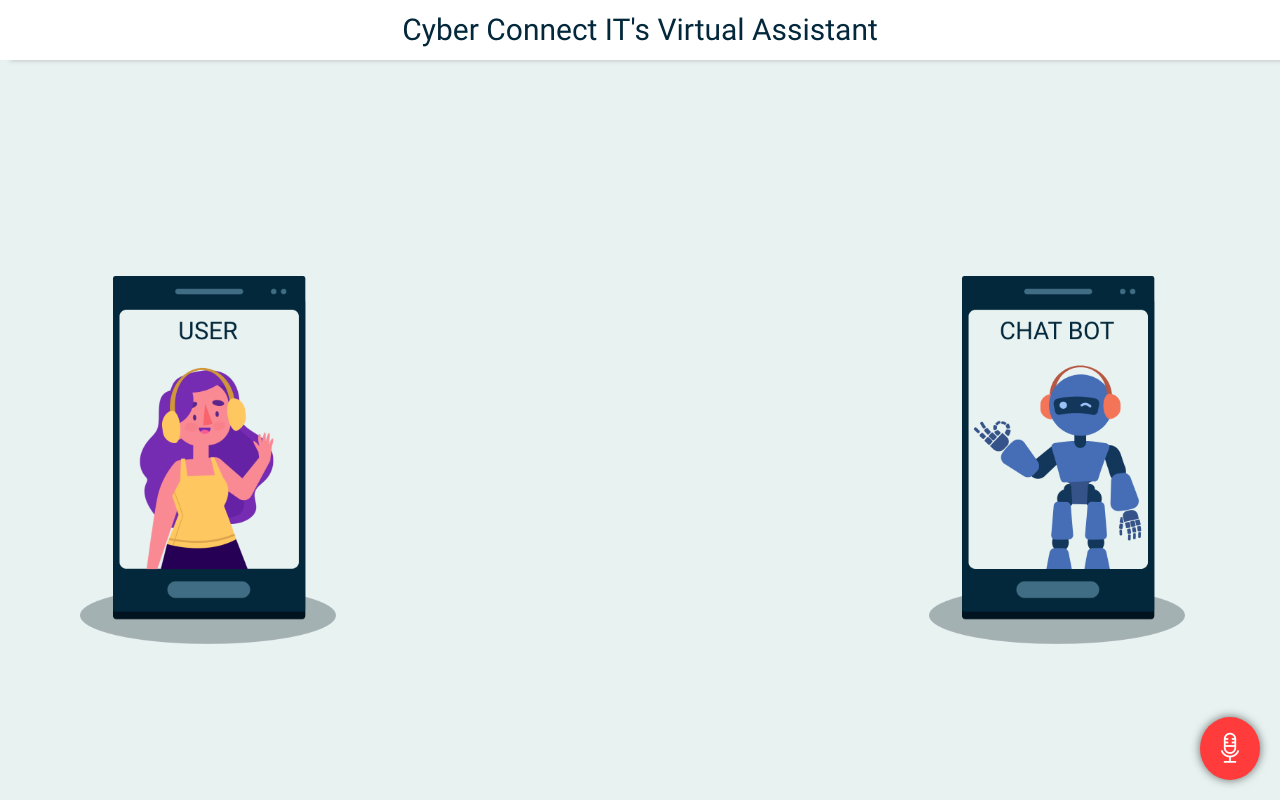
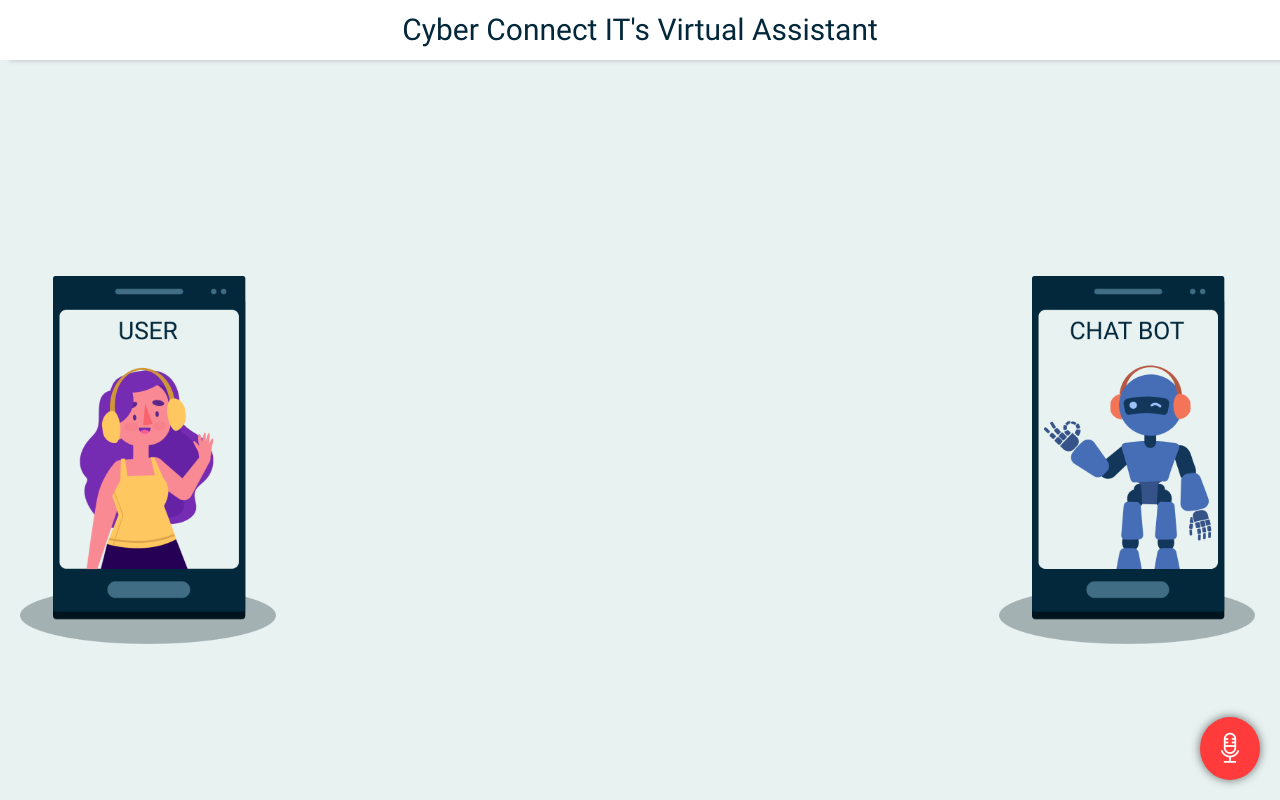
Before and after one commit to cyberconnectit/chatbot, a plain HTML site: page index.html in a window 1280 px wide. Drawn offline with Linux system fonts and the light colour scheme.

Commit message:
Update style.css

```diff
--- a/css/style.css
+++ b/css/style.css
@@ -78,12 +78,12 @@ header {
     display: flex;
     align-items: center;
     position: fixed;
-    left: 80px;
+    left: 20px;
     z-index: 99999;
 }
 .chatbot-area {
     float: right;
-    right: 80px;
+    right: 10px;
     left: auto;
 }
 .user-area img, .chatbot-area img {
```
